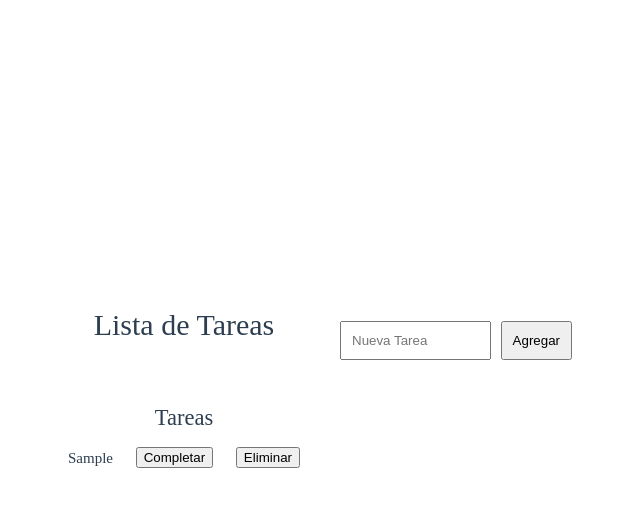
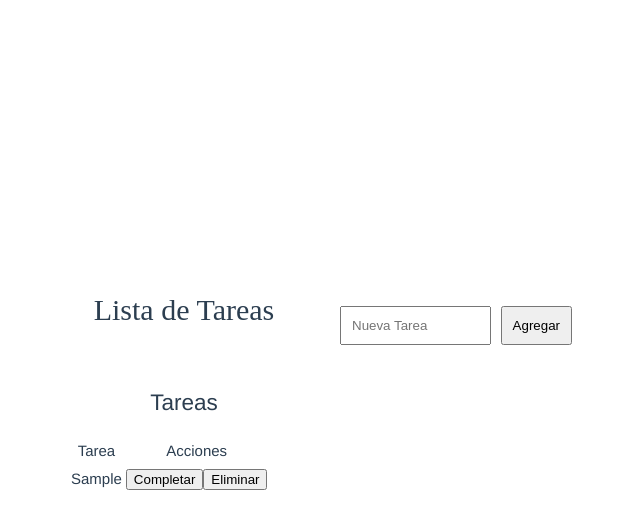
Before and after one commit to FernandoMezq/https---github.com-FernandoMezq-Actividad2, a Vue app in the folder TodoList/: page / in a window 1280 px wide. Both pictures are taken after typing "Sample" into the empty fields and a click on the button "Agregar". Shown: the top 528 px of the page, without its empty margins (16-656 px from the left). Built offline with nearby package versions, Linux system fonts and the light colour scheme.

Commit message:
cambiamos la arquitectura de la tabla para darle mas estilo

```diff
--- a/TodoList/src/components/TodoList.vue
+++ b/TodoList/src/components/TodoList.vue
@@ -21,38 +21,47 @@ const deleteTask = (index) =>{
 <template>
 <div class="todo-list">
     <h2> Tareas </h2>
-    <ul>
-        <li
-        v-for="(task, index) in tasks"
-        :key="index"
-        :class="{completed: task.completed}"
-        >
-        <span>{{ task.title }}</span>
-        <button @click="toggleComplete(index)">Completar</button>
-        <button @click="deleteTask(index)">Eliminar</button>
-        </li>
-    </ul>
+    <table>
+        <thead>
+            <tr>
+                <th>Tarea</th>
+                <th>Acciones</th>
+            </tr>
+        </thead>
+
+        <tbody>
+            <tr v-for="(task, index) in tasks"
+            :key="index"
+            :class="{completed: task.completed}">
+                <td>{{ task.title }}</td>
+                <td>
+                    <button class="toggle-task" @click="toggleComplete(index)">Completar</button>
+                    <button class="delete-task" @click="deleteTask(index)">Eliminar</button>
+                </td>
+            </tr>
+        </tbody>
+    </table>
 </div>
-
-
-
-
 </template>
 
 <style scoped>
 .todo-list{
-    margin: 20px
+    margin: 20px;
+    font-family: 'Franklin Gothic Medium', 'Arial Narrow', Arial, sans-serif;
 }
-ul{
-    list-style-type: none;
-    padding: 0;
+
+h2{
+    margin-bottom: 15px;
+    font-size: 1.5em;
 }
-li{
-    display: flex;
-    justify-content: space-between;
-    align-items: center;
-    margin: 10px 0;
-}
+
+ul{ width: 100%;
+    border-collapse: collapse;
+
+};
+ol
+
+
 button{
     margin-left: 10px;
 }
```
Also changed, not shown: 1 other file (tests, documents, lock files or other folders).
